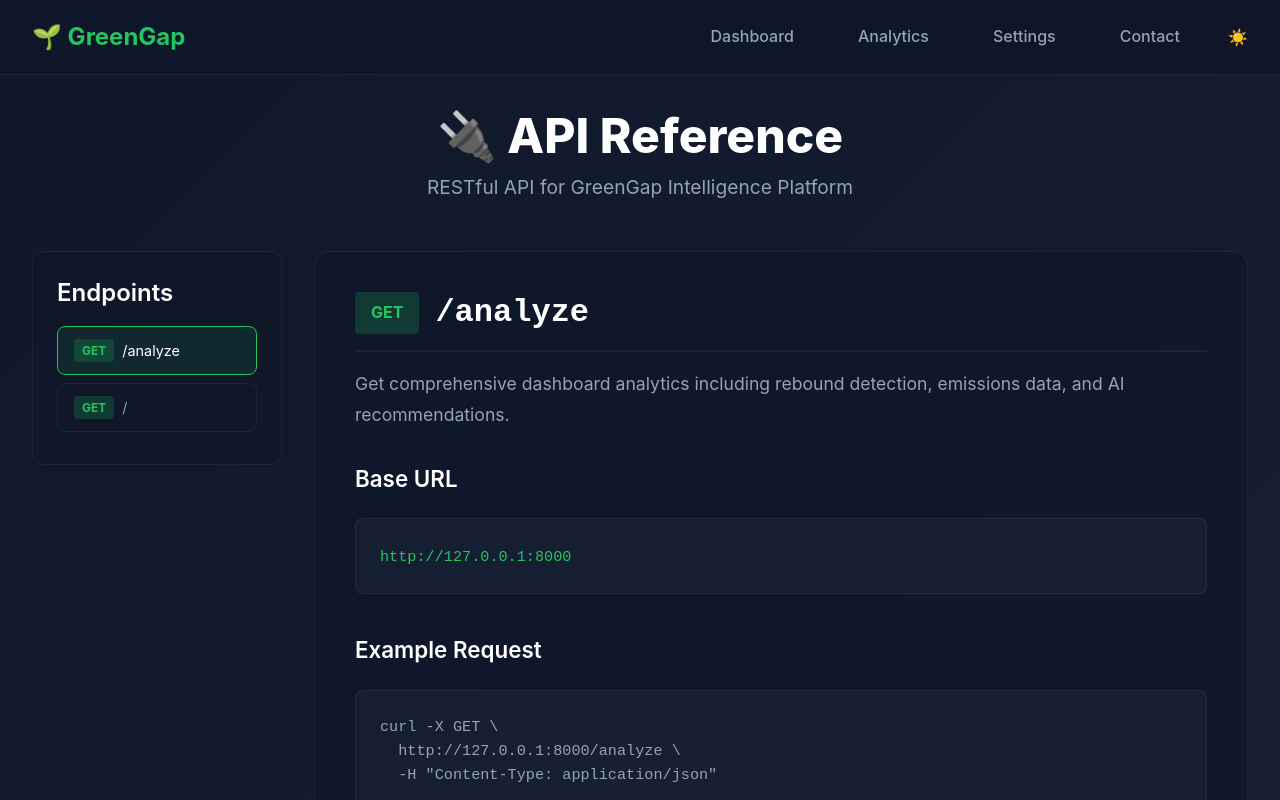
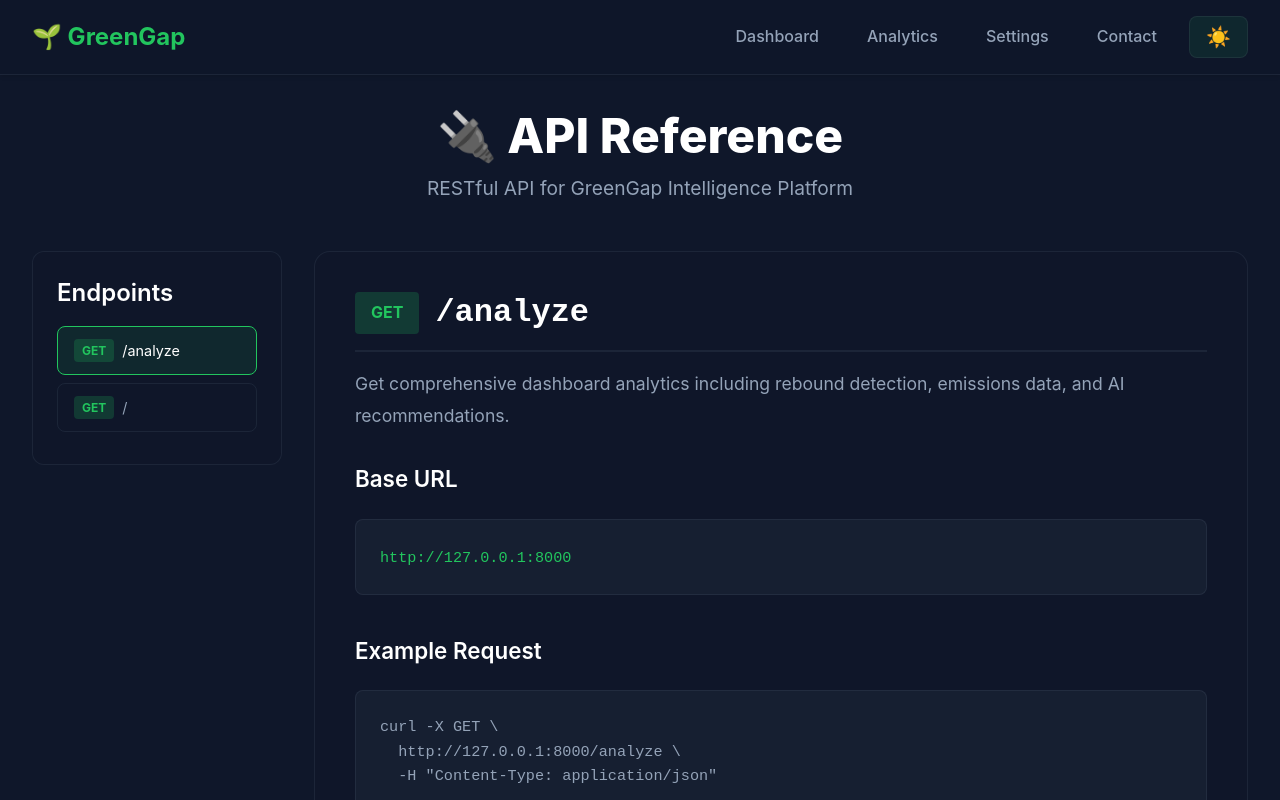
Before and after one commit to iceybubble/GreenGap, a React (Vite) app in the folder greengap-frontend/: page /api in a window 1280 px wide. Shown: the top 800 px of the page. Built offline with nearby package versions, Linux system fonts and the light colour scheme; no server answers.

Commit message:
Update navbar background to white with transparency in light mode

```diff
--- a/greengap-frontend/src/App.css
+++ b/greengap-frontend/src/App.css
@@ -1,7 +1,8 @@
 /* App Container */
 .app-container {
   min-height: 100vh;
-  background: linear-gradient(135deg, #0f172a 0%, #1e293b 100%);
+  background: var(--bg-primary);
+  transition: background 0.3s ease;
 }
 
 /* Navbar Styles */
@@ -10,16 +11,18 @@
   justify-content: space-between;
   align-items: center;
   padding: 1rem 2rem;
-  background: rgba(15, 23, 42, 0.95);
+  background: var(--navbar-bg);
   backdrop-filter: blur(10px);
-  border-bottom: 1px solid rgba(148, 163, 184, 0.1);
+  border-bottom: 1px solid var(--border-color);
   position: sticky;
   top: 0;
   z-index: 100;
+  box-shadow: var(--shadow-sm);
+  transition: all 0.3s ease;
 }
 
 .nav-brand h2 {
-  color: #22c55e;
+  color: var(--color-primary);
   margin: 0;
   font-size: 1.5rem;
   font-weight: 700;
@@ -27,19 +30,110 @@
 
 .nav-links {
   display: flex;
-  gap: 2rem;
+  gap: 1rem;
+  align-items: center;
 }
 
 .nav-link {
-  color: #94a3b8;
+  color: var(--text-secondary);
   text-decoration: none;
   font-weight: 500;
-  transition: color 0.3s ease;
+  transition: color 0.3s ease, background 0.3s ease;
   padding: 0.5rem 1rem;
   border-radius: 8px;
 }
 
 .nav-link:hover {
-  color: #22c55e;
-  background: rgba(34, 197, 94, 0.1);
+  color: var(--color-primary);
+  background: var(--hover-bg);
 }
+
+/* Theme Toggle Button */
+.theme-toggle {
+  padding: 0.5rem 1rem;
+  background: var(--hover-bg);
+  border: 1px solid var(--border-color);
+  border-radius: 8px;
+  font-size: 1.25rem;
+  cursor: pointer;
+  transition: all 0.3s ease;
+  display: flex;
+  align-items: center;
+  justify-content: center;
+}
+
+.theme-toggle:hover {
+  background: var(--color-primary);
+  transform: rotate(20deg) scale(1.1);
+  box-shadow: var(--shadow-md);
+}
+
+/* Loading State */
+.loading-container {
+  display: flex;
+  flex-direction: column;
+  align-items: center;
+  justify-content: center;
+  min-height: 80vh;
+  color: var(--text-primary);
+}
+
+.loading-spinner {
+  width: 60px;
+  height: 60px;
+  border: 4px solid var(--spinner-bg);
+  border-top-color: var(--color-primary);
+  border-radius: 50%;
+  animation: spin 1s linear infinite;
+}
+
+@keyframes spin {
+  to { transform: rotate(360deg); }
+}
+
+/* Error State */
+.error-container {
+  background: var(--error-bg);
+  border: 1px solid var(--color-danger);
+  border-radius: 12px;
+  padding: 2rem;
+  margin: 2rem;
+  color: var(--error-text);
+  text-align: center;
+}
+
+.error-container button {
+  margin-top: 1rem;
+  padding: 0.75rem 1.5rem;
+  background: var(--color-danger);
+  color: white;
+  border: none;
+  border-radius: 8px;
+  cursor: pointer;
+  font-weight: 600;
+  transition: background 0.3s ease;
+}
+
+.error-container button:hover {
+  background: #dc2626;
+}
+
+/* Responsive */
+@media (max-width: 768px) {
+  .navbar {
+    padding: 1rem;
+  }
+
+  .nav-links {
+    gap: 0.5rem;
+  }
+
+  .nav-link {
+    padding: 0.5rem 0.75rem;
+    font-size: 0.9rem;
+  }
+
+  .theme-toggle {
+    padding: 0.4rem 0.8rem;
+  }
+}
--- a/greengap-frontend/src/components/Footer.jsx
+++ b/greengap-frontend/src/components/Footer.jsx
@@ -8,6 +8,9 @@ export default function Footer() {
         <div className="footer-section">
           <h3>🌱 GreenGap</h3>
           <p>Detecting rebound effects and hidden climate loss with AI-powered analytics.</p>
+          <p style={{ marginTop: '1rem', fontSize: '0.9rem' }}>
+            📍 Gola Market, Srinagar Garhwal, India
+          </p>
         </div>
 
         <div className="footer-section">
@@ -20,16 +23,20 @@ export default function Footer() {
 
         <div className="footer-section">
           <h4>Resources</h4>
-          <a href="https://github.com/iceybubble/greengap" target="_blank" rel="noopener noreferrer">GitHub</a>
-          <a href="#">Documentation</a>
-          <a href="#">API Reference</a>
+          <Link to="/docs">Documentation</Link>
+          <Link to="/api">API Reference</Link>
+          <a href="https://github.com/iceybubble/greengap" target="_blank" rel="noopener noreferrer">GitHub Repository</a>
         </div>
 
         <div className="footer-section">
           <h4>Connect</h4>
-          <a href="mailto:contact@greengap.com">Email Us</a>
-          <a href="#">Twitter</a>
-          <a href="#">LinkedIn</a>
+          <a href="mailto:contact@greengap.com"> Email Us</a>
+          <a href="https://x.com/maybe_priyanshi" target="_blank" rel="noopener noreferrer">
+            X
+          </a>
+          <a href="https://www.linkedin.com/in/pallavikathait/" target="_blank" rel="noopener noreferrer">
+            LinkedIn
+          </a>
         </div>
       </div>
 
--- a/greengap-frontend/src/index.css
+++ b/greengap-frontend/src/index.css
@@ -33,6 +33,10 @@
   /* Error */
   --error-bg: rgba(239, 68, 68, 0.1);
   --error-text: #fca5a5;
+
+  /* Hero gradient */
+  --hero-gradient-start: rgba(34, 197, 94, 0.1);
+  --hero-gradient-end: rgba(99, 102, 241, 0.1);
 
   /* Spacing */
   --spacing-xs: 0.25rem;
@@ -76,11 +80,11 @@
   --color-secondary: #4f46e5;
 
   /* Background Colors - Light Mode */
-  --bg-primary: #f8fafc;
-  --bg-secondary: #e2e8f0;
+  --bg-primary: #ffffff;
+  --bg-secondary: #f1f5f9;
   --bg-dark: #f8fafc;
   --bg-darker: #e2e8f0;
-  --bg-card: rgba(255, 255, 255, 0.9);
+  --bg-card: #ffffff;
   --navbar-bg: rgba(255, 255, 255, 0.95);
 
   /* Text Colors - Light Mode */
@@ -89,7 +93,7 @@
   --text-muted: #64748b;
 
   /* Borders - Light Mode */
-  --border-color: rgba(15, 23, 42, 0.1);
+  --border-color: rgba(15, 23, 42, 0.15);
 
   /* Hover States */
   --hover-bg: rgba(22, 163, 74, 0.1);
@@ -101,9 +105,13 @@
   --error-bg: rgba(239, 68, 68, 0.1);
   --error-text: #dc2626;
 
-  /* Shadows - Light Mode (softer) */
-  --shadow-sm: 0 2px 4px rgba(0, 0, 0, 0.05);
-  --shadow-md: 0 4px 8px rgba(0, 0, 0, 0.1);
+  /* Hero gradient - Light Mode */
+  --hero-gradient-start: rgba(34, 197, 94, 0.08);
+  --hero-gradient-end: rgba(99, 102, 241, 0.08);
+
+  /* Shadows - Light Mode (more visible) */
+  --shadow-sm: 0 2px 4px rgba(0, 0, 0, 0.08);
+  --shadow-md: 0 4px 8px rgba(0, 0, 0, 0.12);
   --shadow-lg: 0 8px 16px rgba(0, 0, 0, 0.15);
 }
 
@@ -128,7 +136,7 @@ body {
   margin: 0;
   padding: 0;
   min-height: 100vh;
-  background: linear-gradient(135deg, var(--bg-primary) 0%, var(--bg-secondary) 100%);
+  background: var(--bg-primary);
   color: var(--text-primary);
   font-family: 'Inter', -apple-system, BlinkMacSystemFont, 'Segoe UI', 'Roboto',
     'Oxygen', 'Ubuntu', 'Cantarell', 'Fira Sans', 'Droid Sans', 'Helvetica Neue',
--- a/greengap-frontend/src/pages/Dashboard.css
+++ b/greengap-frontend/src/pages/Dashboard.css
@@ -8,11 +8,12 @@
 .hero-section {
   text-align: center;
   padding: 3rem 2rem;
-  background: linear-gradient(135deg, rgba(34, 197, 94, 0.1) 0%, rgba(99, 102, 241, 0.1) 100%);
+  background: linear-gradient(135deg, var(--hero-gradient-start) 0%, var(--hero-gradient-end) 100%);
   border-radius: 20px;
   margin-bottom: 2rem;
   position: relative;
   overflow: hidden;
+  border: 1px solid var(--border-color);
 }
 
 .hero-title {
```
